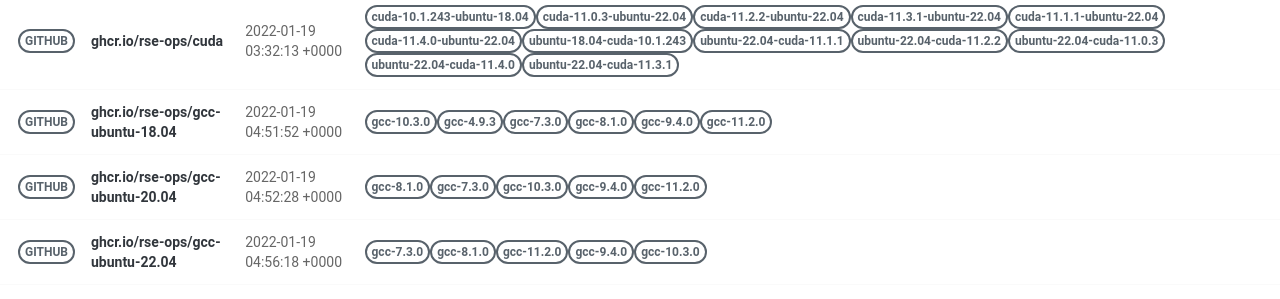
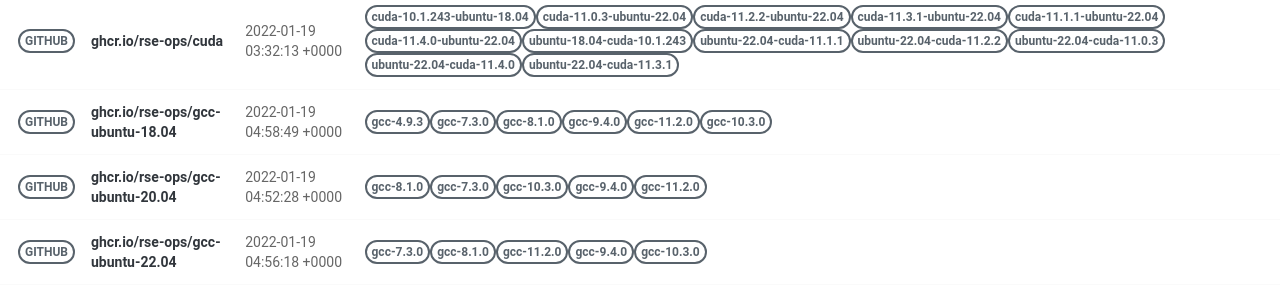
Before and after one commit to rse-ops/docker-images, a Jekyll site: the page built from pages/index.md, in a window 1280 px wide. Shown: the part 502-801 px from the top of the page. Built offline with Jekyll 4.4.1, drawn with Linux system fonts in a browser that asks for light colours; nearby versions of some CDN libraries.

Commit message:
Automated push to update library 2022-01-19

```diff
--- a/_library/ghcr.io-rse-ops-gcc-ubuntu-18.04.md
+++ b/_library/ghcr.io-rse-ops-gcc-ubuntu-18.04.md
@@ -1,14 +1,11 @@
 ---
 layout: container
 name: ghcr.io/rse-ops/gcc-ubuntu-18.04
-updated_at: 2022-01-19 04:51:52.289561
+updated_at: 2022-01-19 04:58:49.625118
 
 
 container_url: https://github.com/orgs/rse-ops/packages/container/package/gcc-ubuntu-18.04
 versions:
- - tag: gcc-10.3.0
-   dockerfile: https://github.com/rse-ops/docker-images/blob/main/ubuntu/gcc/Dockerfile
-   manifest: https://crane.ggcr.dev/manifest/ghcr.io/rse-ops/gcc-ubuntu-18.04:gcc-10.3.0
  - tag: gcc-4.9.3
    dockerfile: https://github.com/rse-ops/docker-images/blob/main/ubuntu/gcc/Dockerfile
    manifest: https://crane.ggcr.dev/manifest/ghcr.io/rse-ops/gcc-ubuntu-18.04:gcc-4.9.3
```
Also changed, not shown: other parts of _library/ghcr.io-rse-ops-gcc-ubuntu-18.04.md (+3 -0 lines).
